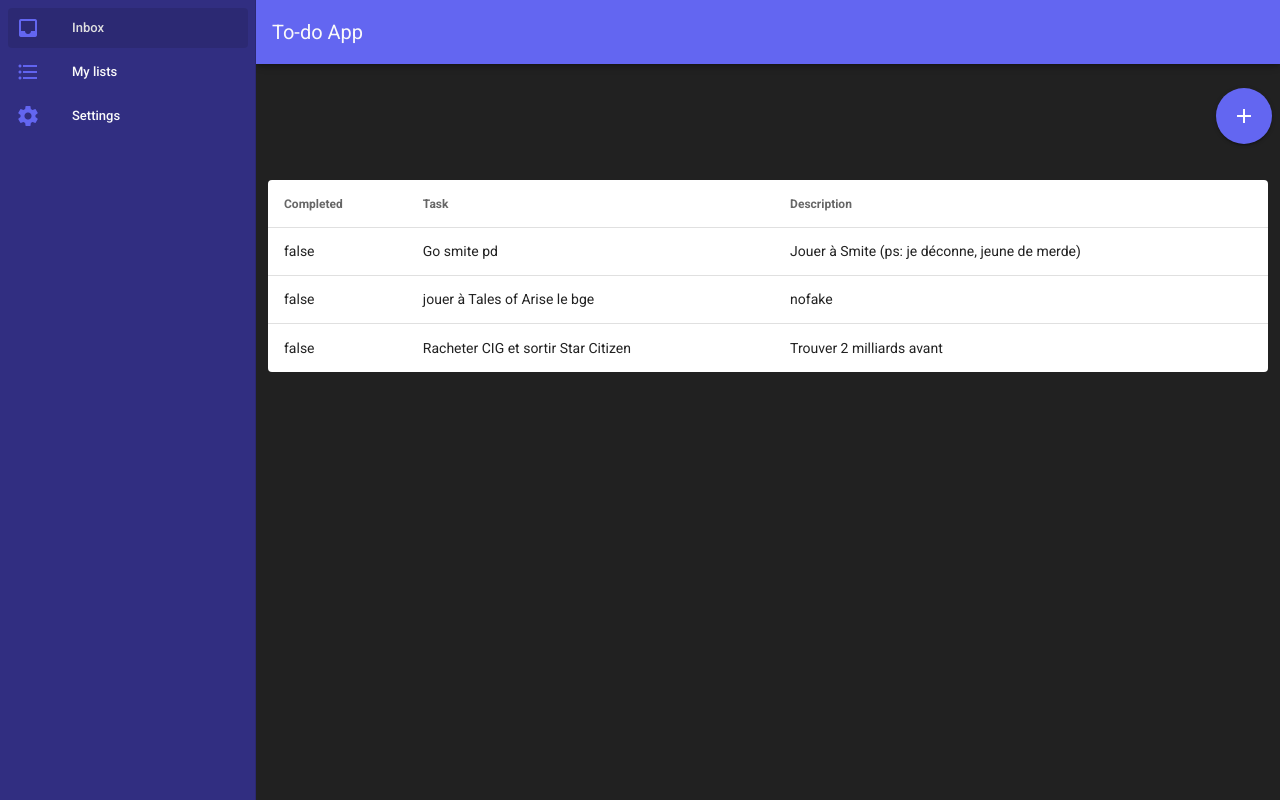
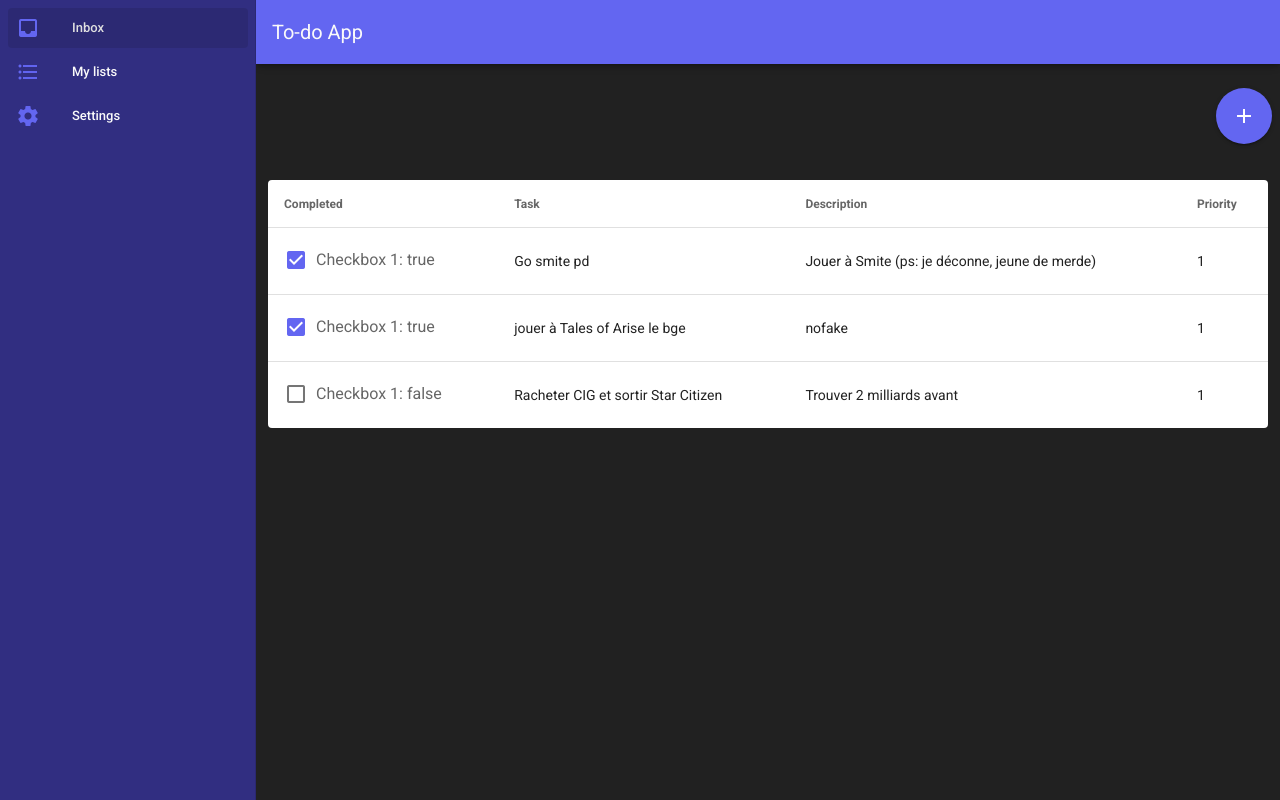
Before and after one commit to aymeric35/to-do-app, a Vue app: page /#/ in a window 1280 px wide. Built offline with nearby package versions, Linux system fonts and the light colour scheme.

Commit message:
Add checkboxes to table and priority column

```diff
--- a/src/views/Inbox.vue
+++ b/src/views/Inbox.vue
@@ -71,7 +71,7 @@
                         <v-date-picker
                           v-model="date"
                           color="primary"
-                          :min="new Date((Date.now())).toISOString()"
+                          :min="new Date(Date.now()).toISOString()"
                           no-title
                           scrollable
                         >
@@ -125,13 +125,20 @@
               <th class="text-left">Completed</th>
               <th class="text-left">Task</th>
               <th class="text-left">Description</th>
+              <th class="text-left">Priority</th>
             </tr>
           </thead>
           <tbody>
             <tr v-for="item in desserts" :key="item.name">
-              <td>{{ item.completed }}</td>
+              <td>
+                <v-checkbox
+                  v-model="item.completed"
+                  :label="`Checkbox 1: ${item.completed.toString()}`"
+                ></v-checkbox>
+              </td>
               <td>{{ item.name }}</td>
               <td>{{ item.description }}</td>
+              <td>{{ item.priority }}</td>
             </tr>
           </tbody>
         </template>
@@ -174,19 +181,22 @@ export default {
       },
       desserts: [
         {
-          completed: false,
+          completed: true,
           name: "Go smite pd",
           description: "Jouer à Smite (ps: je déconne, jeune de merde)",
+          priority: 1,
         },
         {
-          completed: false,
+          completed: true,
           name: "jouer à Tales of Arise le bge",
           description: "nofake",
+          priority: 1,
         },
         {
           completed: false,
           name: "Racheter CIG et sortir Star Citizen",
           description: "Trouver 2 milliards avant",
+          priority: 1,
         },
       ],
     };
```
